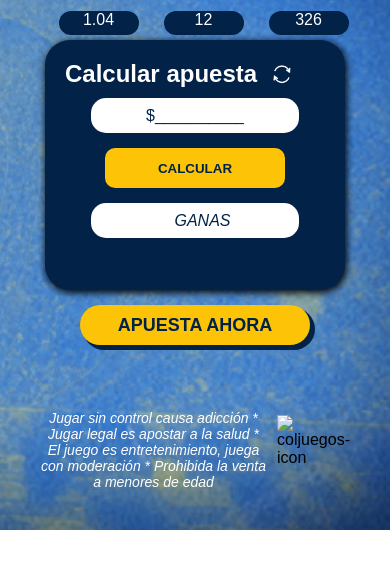
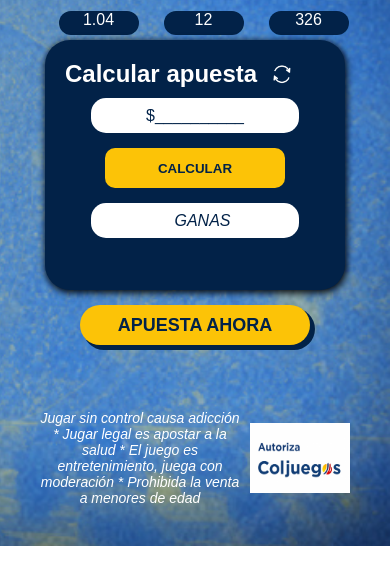
Before and after one commit to panayar/PRUEBA-TECNICA-PULZO, a plain HTML site: page index.html in a window 390 px wide. Shown: the part 217-802 px from the top of the page. Drawn offline with nearby package versions, Linux system fonts and the light colour scheme; the site is published under a folder, as on GitHub Pages, so addresses that start at the root find nothing; no server answers; a web font is replaced by a local one.

Commit message:
imagenes

```diff
--- a/index.html
+++ b/index.html
@@ -108,7 +108,7 @@
         <p class="italic">Jugar sin control causa adicción * Jugar legal es apostar a la salud * El juego es
             entretenimiento, juega con
             moderación * Prohibida la venta a menores de edad</p>
-        <img src="/assets/coljuegosIcon.png" alt="coljuegos-icon">
+        <img src="./assets/coljuegosIcon.png" alt="coljuegos-icon">
         <br>
     </div>
 
--- a/styles/styles.less
+++ b/styles/styles.less
@@ -20,7 +20,7 @@ sans-serif;
 body {
     width: 100%;
     height: auto;
-    background-image: url('../assets/BG-DESKTOP.jpg');
+    background-image: url('./../assets/BG-DESKTOP.jpg');
     background-size: cover;
     background-repeat: no-repeat;
     background-position: 95% 0%;
@@ -142,7 +142,7 @@ body {
     position: absolute;
     right: -5px;
     top: -5px;
-    background-image: url('../assets/check.png');
+    background-image: url('./../assets/check.png');
     background-size: cover;
     background-position: center center;
     z-index: 4;
@@ -335,7 +335,7 @@ body {
     }
 
     body {
-        background-image: url(../assets/BG-MOBILE.jpg);
+        background-image: url(./../assets/BG-MOBILE.jpg);
     }
 
 
```
